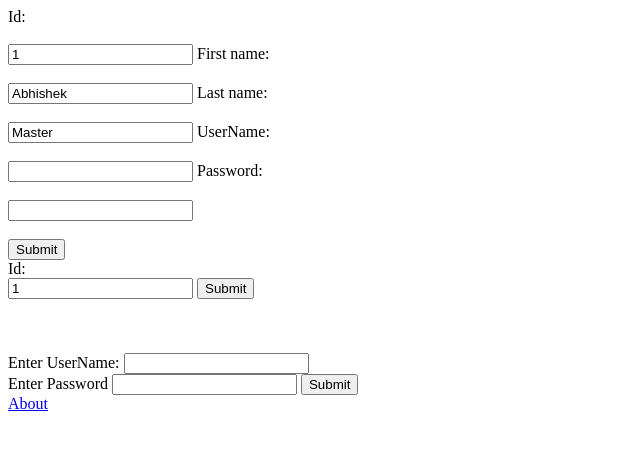
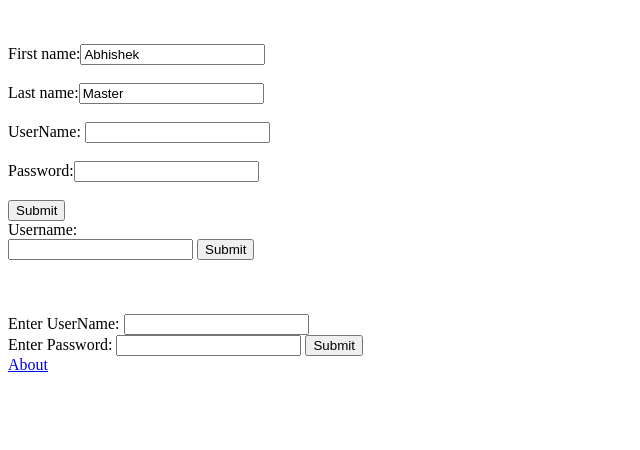
Before and after one commit to gaddamsrikanth/RESTAPI, a website: page 1.html in a window 1280 px wide. Shown: the whole page, without its empty margins (0-640 px from the left). Drawn offline with Linux system fonts and the light colour scheme.

Commit message:
(Display,add,login)user

```diff
--- a/1.html
+++ b/1.html
@@ -3,23 +3,21 @@
 <body>
 
 <form action="http://0.0.0.0:8085/test" method="post">
-    Id:<br><br>
-	<input type="text" name="id" value="1">
-    First name:<br><br>
-  <input type="text" name="name" value="Abhishek" autocomplete="on">
-  Last name:<br><br>
-  <input type="text" name="surname" value="Master">
-  UserName:<br><br>
-    <input type="text" name="username">
-    Password:<br><br>
-    <input type="password" name="password">
+    <br><br>
+    First name:<input type="text" name="name" value="Abhishek" autocomplete="on">
+  <br><br>
+    Last name:<input type="text" name="surname" value="Master">
+  <br><br>
+    UserName: <input type="text" name="username">
+    <br><br>
+    Password:<input type="password" name="password">
     <br><br>
   <input type="submit" value="Submit">
 </form>
-<form action="http://0.0.0.0:8085/test/rmv/" method="get">
-	Id:<br>
+<form action="http://0.0.0.0:8085/fetch" method="get">
+	Username:<br>
 
-	<input type="text" name="id" value="1">
+	<input type="text" name="username" >
 
   	<input type="submit" value="Submit">
 
@@ -31,7 +29,7 @@
 Enter UserName:
     <input type="text" name="username">
     <br>
-    Enter Password
+    Enter Password:
     <input type="password" name="password">
     <input type="submit" value="Submit">
 </form>
```
